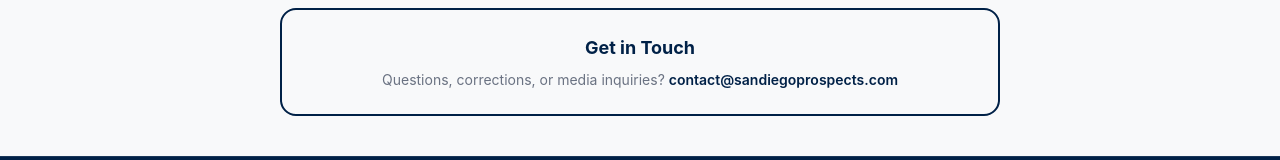
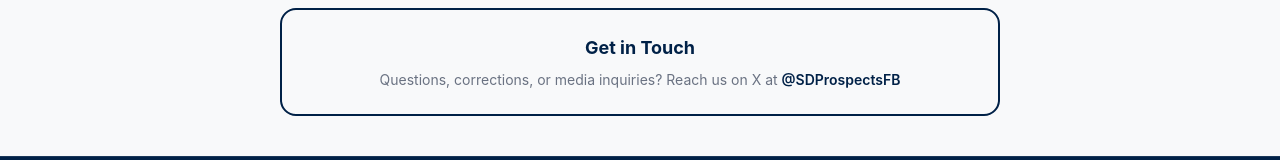
Before and after one commit to CloneJT1/samtaumoepeau, a Next.js app: page /about in a window 1280 px wide. Shown: the part 1931-2091 px from the top of the page. Built offline with nearby package versions, Linux system fonts and the light colour scheme.

Commit message:
Remove email from about page, replace with X handle

```diff
--- a/app/about/page.tsx
+++ b/app/about/page.tsx
@@ -133,13 +133,15 @@ export default function AboutPage() {
           Get in Touch
         </h3>
         <p className="text-gray-500 text-sm">
-          Questions, corrections, or media inquiries?{' '}
+          Questions, corrections, or media inquiries? Reach us on X at{' '}
           <a
-            href="mailto:contact@sandiegoprospects.com"
+            href="https://x.com/SDProspectsFB"
+            target="_blank"
+            rel="noopener noreferrer"
             className="font-semibold hover:underline"
             style={{ color: '#002147' }}
           >
-            contact@sandiegoprospects.com
+            @SDProspectsFB
           </a>
         </p>
       </div>
```
